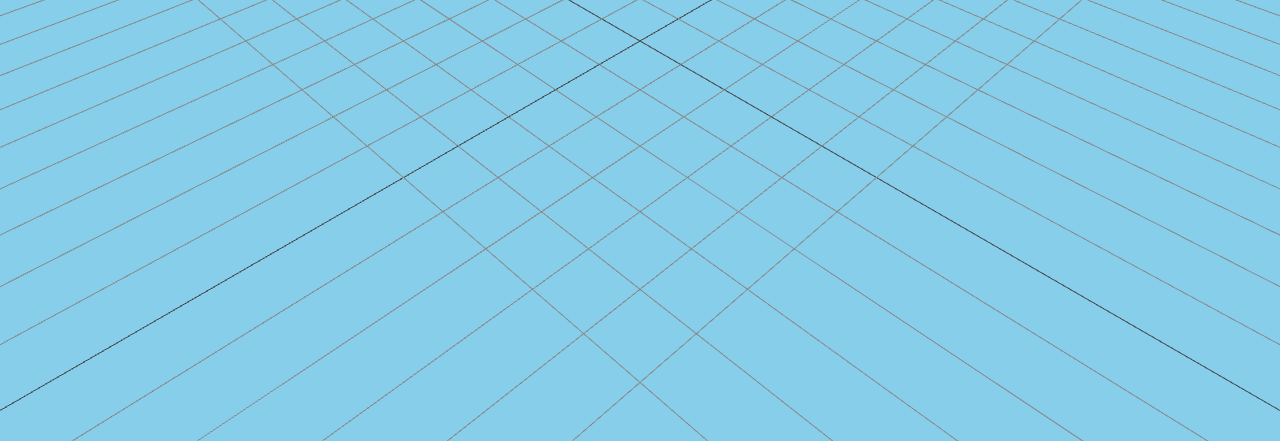
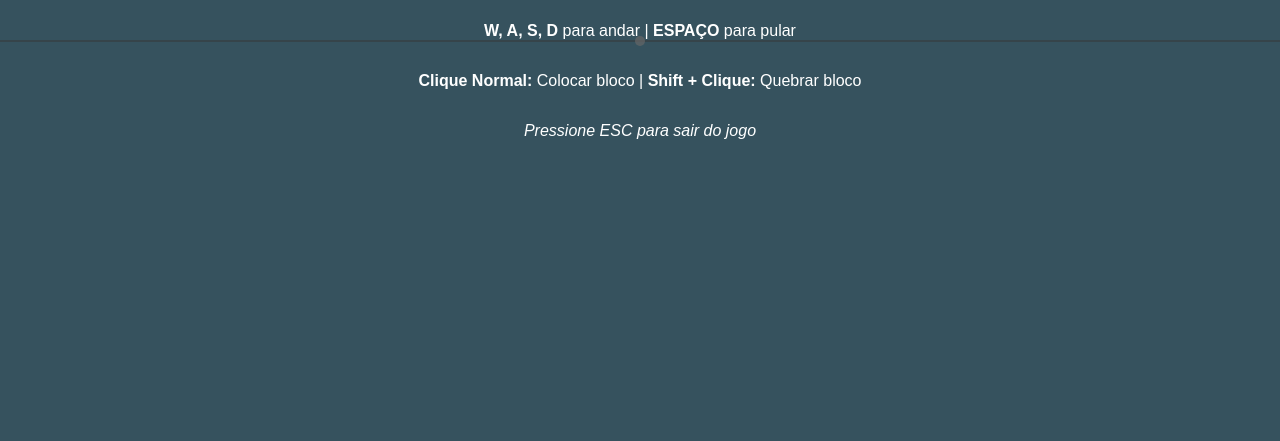
Before and after one commit to jk-jhon1/araio...., a plain HTML site: page index.html in a window 1280 px wide. Shown: the part 359-800 px from the top of the page. Drawn offline with nearby package versions, Linux system fonts and the light colour scheme; animation ran at ten frames a second.

Commit message:
Update index.html

```diff
--- a/index.html
+++ b/index.html
@@ -3,7 +3,7 @@
 <head>
     <meta charset="UTF-8">
     <meta name="viewport" content="width=device-width, initial-scale=1.0">
-    <title>Meu Mini Minecraft</title>
+    <title>Meu Mini Minecraft - Movimento</title>
     <style>
         body {
             margin: 0;
@@ -13,96 +13,154 @@
         canvas {
             display: block;
         }
-        #info {
+        /* Tela inicial de pause/início */
+        #menu-iniciar {
             position: absolute;
-            top: 10px;
             width: 100%;
-            text-align: center;
-            color: #333;
+            height: 100%;
+            background-color: rgba(0, 0, 0, 0.6);
+            display: flex;
+            flex-direction: column;
+            justify-content: center;
+            align-items: center;
+            color: white;
             font-family: sans-serif;
-            font-weight: bold;
+            cursor: pointer;
+            z-index: 10;
+        }
+        /* Mira no centro da tela */
+        #mira {
+            position: absolute;
+            top: 50%;
+            left: 50%;
+            width: 10px;
+            height: 10px;
+            background-color: rgba(255, 255, 255, 0.7);
+            border-radius: 50%;
+            transform: translate(-50%, -50%);
             pointer-events: none;
-            background: rgba(255, 255, 255, 0.5);
-            padding: 5px 0;
+            z-index: 5;
         }
     </style>
 </head>
 <body>
-    <div id="info">Clique para colocar blocos | Segure [Shift] + Clique para quebrar blocos</div>
+    <div id="menu-iniciar">
+        <h1>Clique para Jogar</h1>
+        <p><b>W, A, S, D</b> para andar | <b>ESPAÇO</b> para pular</p>
+        <p><b>Clique Normal:</b> Colocar bloco | <b>Shift + Clique:</b> Quebrar bloco</p>
+        <p><i>Pressione ESC para sair do jogo</i></p>
+    </div>
+
+    <div id="mira"></div>
 
     <script src="https://cdnjs.cloudflare.com/ajax/libs/three.js/r128/three.min.js"></script>
-    <script src="https://cdn.jsdelivr.net/npm/three@0.128.0/examples/js/controls/OrbitControls.js"></script>
+    <script src="https://cdn.jsdelivr.net/npm/three@0.128.0/examples/js/controls/PointerLockControls.js"></script>
 
     <script>
-        // 1. Configuração da Cena
+        // 1. Configuração da Cena e Câmera
         const cena = new THREE.Scene();
         cena.background = new THREE.Color(0x87CEEB);
+        const camera = new THREE.PerspectiveCamera(75, window.innerWidth / window.innerHeight, 0.1, 1000);
 
-        // 2. Configuração da Câmera
-        const camera = new THREE.PerspectiveCamera(45, window.innerWidth / window.innerHeight, 1, 1000);
-        camera.position.set(10, 10, 10);
-        camera.lookAt(0, 0, 0);
-
-        // 3. Renderizador
         const renderizador = new THREE.WebGLRenderer({ antialias: true });
         renderizador.setSize(window.innerWidth, window.innerHeight);
         document.body.appendChild(renderizador.domElement);
 
-        // 4. Controles (para girar a câmera usando o mouse)
-        const controles = new THREE.OrbitControls(camera, renderizador.domElement);
-        controles.mouseButtons = {
-            LEFT: null, // Desativa o clique esquerdo na câmera para usarmos para colocar blocos
-            MIDDLE: THREE.MOUSE.DOLLY,
-            RIGHT: THREE.MOUSE.ROTATE
-        };
-
-        // 5. Iluminação
-        const luzAmbiente = new THREE.AmbientLight(0x606060);
+        // 2. Iluminação
+        const luzAmbiente = new THREE.AmbientLight(0xcccccc);
         cena.add(luzAmbiente);
-        const luzDirecional = new THREE.DirectionalLight(0xffffff);
-        luzDirecional.position.set(1, 0.75, 0.5).normalize();
+        const luzDirecional = new THREE.DirectionalLight(0xffffff, 0.6);
+        luzDirecional.position.set(1, 1, 0.5).normalize();
         cena.add(luzDirecional);
 
-        // 6. Chão (Grid)
+        // 3. Controles em Primeira Pessoa (PointerLock)
+        const controles = new THREE.PointerLockControls(camera, document.body);
+        const menuIniciar = document.getElementById('menu-iniciar');
+
+        // Travar o mouse ao clicar no menu
+        menuIniciar.addEventListener('click', () => {
+            controles.lock();
+        });
+
+        controles.addEventListener('lock', () => {
+            menuIniciar.style.display = 'none';
+        });
+
+        controles.addEventListener('unlock', () => {
+            menuIniciar.style.display = 'flex';
+        });
+        cena.add(controles.getObject());
+
+        // 4. Variáveis de Movimento e Física
+        let moverFrente = false;
+        let moverTras = false;
+        let moverEsquerda = false;
+        let moverDireita = false;
+        let podePular = false;
+
+        const velocidade = new THREE.Vector3();
+        const direcao = new THREE.Vector3();
+        let tempoAnterior = performance.now();
+
+        // Detectar teclas pressionadas
+        document.addEventListener('keydown', (event) => {
+            switch (event.code) {
+                case 'KeyW': moverFrente = true; break;
+                case 'KeyA': moverEsquerda = true; break;
+                case 'KeyS': moverTras = true; break;
+                case 'KeyD': moverDireita = true; break;
+                case 'Space':
+                    if (podePular) velocidade.y += 10; // Força do pulo
+                    podePular = false;
+                    break;
+            }
+        });
+
+        document.addEventListener('keyup', (event) => {
+            switch (event.code) {
+                case 'KeyW': moverFrente = false; break;
+                case 'KeyA': moverEsquerda = false; break;
+                case 'KeyS': moverTras = false; break;
+                case 'KeyD': moverDireita = false; break;
+            }
+        });
+
+        // 5. Chão e Sistema de Blocos
         const objetos = [];
-        const geometriaChao = new THREE.PlaneGeometry(50, 50);
+        const geometriaChao = new THREE.PlaneGeometry(100, 100);
         geometriaChao.rotateX(-Math.PI / 2);
-        const materialChao = new THREE.MeshBasicMaterial({ visible: false });
+        const materialChao = new THREE.MeshLambertMaterial({ color: 0x556B2F }); // Cor de grama escura
         const chao = new THREE.Mesh(geometriaChao, materialChao);
         cena.add(chao);
         objetos.push(chao);
 
-        const gridHelper = new THREE.GridHelper(50, 50);
+        const gridHelper = new THREE.GridHelper(100, 100);
         cena.add(gridHelper);
 
-        // 7. Configuração dos Blocos
         const geometriaBloco = new THREE.BoxGeometry(1, 1, 1);
-        const materialBloco = new THREE.MeshLambertMaterial({ color: 0x8b4513 }); // Cor de terra
+        const materialBloco = new THREE.MeshLambertMaterial({ color: 0x8b4513 });
 
-        // 8. Sistema de Clique (Raycaster)
+        // 6. Sistema de Construção (Mira no centro)
         const raycaster = new THREE.Raycaster();
-        const mouse = new THREE.Vector2();
+        const centroTela = new THREE.Vector2(0, 0); // O PointerLock sempre atira no meio da tela
 
-        window.addEventListener('mousedown', (event) => {
-            if (event.button !== 0) return; // Apenas clique esquerdo
+        document.addEventListener('mousedown', (event) => {
+            if (!controles.isLocked || event.button !== 0) return;
 
-            mouse.x = (event.clientX / window.innerWidth) * 2 - 1;
-            mouse.y = -(event.clientY / window.innerHeight) * 2 + 1;
-
-            raycaster.setFromCamera(mouse, camera);
+            raycaster.setFromCamera(centroTela, camera);
             const intersecoes = raycaster.intersectObjects(objetos);
 
             if (intersecoes.length > 0) {
                 const intersecao = intersecoes[0];
 
-                // Deletar Bloco (Shift + Clique)
+                // Quebrar bloco (Shift)
                 if (event.shiftKey) {
                     if (intersecao.object !== chao) {
                         cena.remove(intersecao.object);
                         objetos.splice(objetos.indexOf(intersecao.object), 1);
                     }
                 }
-                // Colocar Bloco (Clique Normal)
+                // Colocar bloco
                 else {
                     const bloco = new THREE.Mesh(geometriaBloco, materialBloco);
                     bloco.position.copy(intersecao.point).add(intersecao.face.normal);
@@ -113,18 +171,54 @@
             }
         });
 
-        // 9. Atualização de Tela (Redimensionar janela)
+        // 7. Loop de Animação e Física
+        function animar() {
+            requestAnimationFrame(animar);
+
+            const tempoAtual = performance.now();
+            const delta = (tempoAtual - tempoAnterior) / 1000; // Tempo entre os quadros
+
+            if (controles.isLocked === true) {
+                // Atrito no chão (desaceleração)
+                velocidade.x -= velocidade.x * 10.0 * delta;
+                velocidade.z -= velocidade.z * 10.0 * delta;
+
+                // Gravidade
+                velocidade.y -= 9.8 * 4.0 * delta;
+
+                // Calcular direção de movimento
+                direcao.z = Number(moverFrente) - Number(moverTras);
+                direcao.x = Number(moverDireita) - Number(moverEsquerda);
+                direcao.normalize(); // Garante movimento consistente em todas as direções
+
+                // Aceleração
+                if (moverFrente || moverTras) velocidade.z -= direcao.z * 40.0 * delta;
+                if (moverEsquerda || moverDireita) velocidade.x -= direcao.x * 40.0 * delta;
+
+                // Aplicar movimento na câmera
+                controles.moveRight(-velocidade.x * delta);
+                controles.moveForward(-velocidade.z * delta);
+                controles.getObject().position.y += (velocidade.y * delta);
+
+                // Colisão com o chão (altura mínima)
+                if (controles.getObject().position.y < 2) { // 2 é a altura dos "olhos"
+                    velocidade.y = 0;
+                    controles.getObject().position.y = 2;
+                    podePular = true;
+                }
+            }
+
+            tempoAnterior = tempoAtual;
+            renderizador.render(cena, camera);
+        }
+
+        // Redimensionar tela
         window.addEventListener('resize', () => {
             camera.aspect = window.innerWidth / window.innerHeight;
             camera.updateProjectionMatrix();
             renderizador.setSize(window.innerWidth, window.innerHeight);
         });
 
-        // 10. Loop de Animação
-        function animar() {
-            requestAnimationFrame(animar);
-            renderizador.render(cena, camera);
-        }
         animar();
     </script>
 </body>
```
